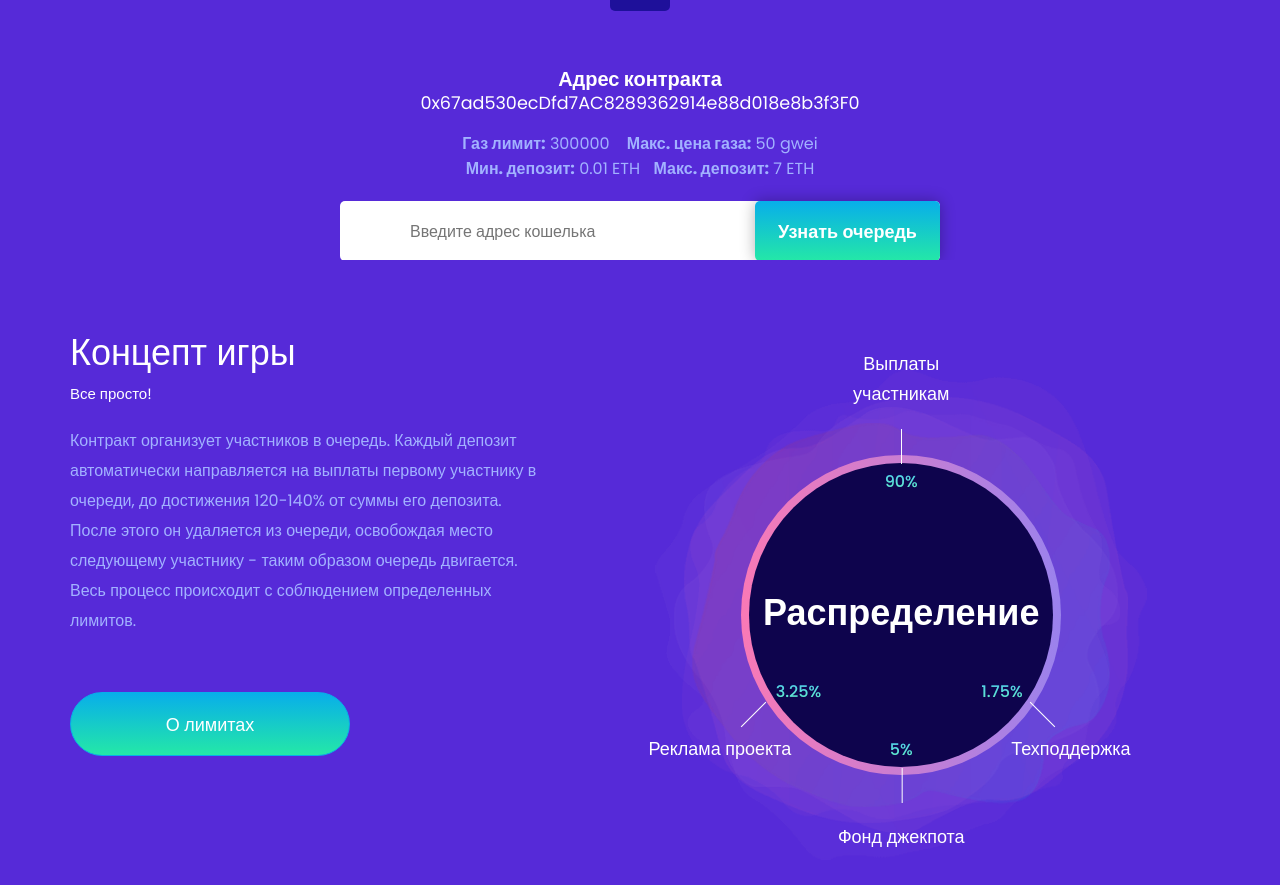
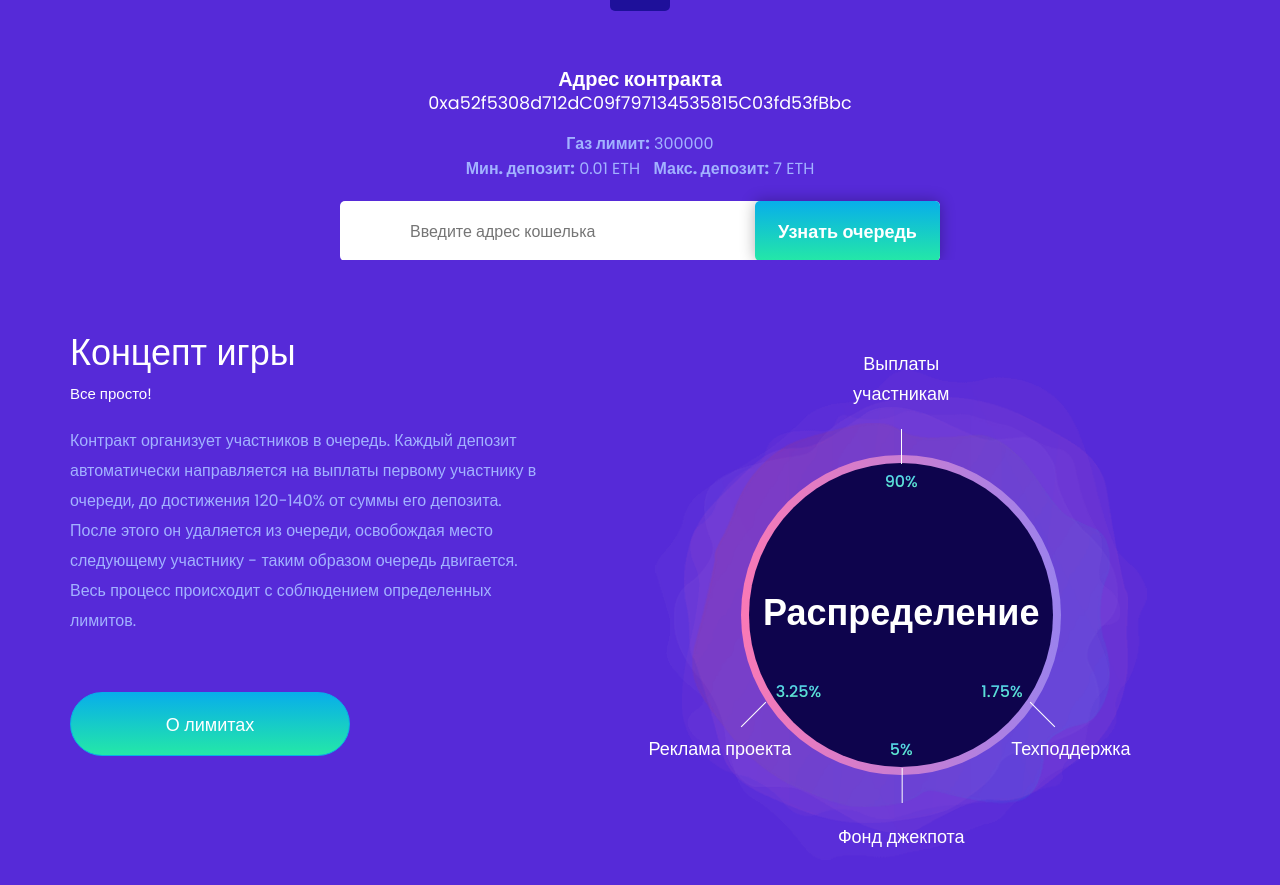
Before and after one commit to BestMultiplier/BestMultiplier.github.io, a plain HTML site: page ru/index.html in a window 1280 px wide. Shown: the part 1414-2299 px from the top of the page. Drawn offline with nearby package versions, Linux system fonts and the light colour scheme; a script that the page names is missing.

Commit message:
Update index.html

```diff
--- a/ru/index.html
+++ b/ru/index.html
@@ -159,7 +159,7 @@
                 <div class="intro-text">
                     <h1>Best Multiplier - высокодоходная финансовая игра</h1>
                     <p>Честный, полностью автоматизированный смарт-контракт быстрой очереди с системой джекпота.<br>С открытым исходным кодом</p>
-                    <a target="_blank" href="https://etherscan.io/address/0x67ad530ecDfd7AC8289362914e88d018e8b3f3F0" style="text-transform: none; margin-top: 20px; padding: 0 20px;" class="btn btn-default btn-default-style">Посмотреть на etherscan</a>
+                    <a target="_blank" href="https://etherscan.io/address/0xa52f5308d712dC09f797134535815C03fd53fBbc" style="text-transform: none; margin-top: 20px; padding: 0 20px;" class="btn btn-default btn-default-style">Посмотреть на etherscan</a>
                     <!--<a target="_blank" style="opacity: 0.5; text-transform: none; margin-top: 20px; padding: 0 20px;" class="btn btn-default btn-default-style">Посмотреть на etherscan</a>-->
                 </div>
             </div>
@@ -246,9 +246,9 @@
                     <div class="subscribe-form">
                         <div class="sub-title">
                             <h5><b>Адрес контракта</b></h5>
-                            <a style="color: white" target="_blank" href="https://etherscan.io/address/0x67ad530ecDfd7AC8289362914e88d018e8b3f3F0" id="address">0x67ad530ecDfd7AC8289362914e88d018e8b3f3F0</a>
+                            <a style="color: white" target="_blank" href="https://etherscan.io/address/0xa52f5308d712dC09f797134535815C03fd53fBbc" id="address">0xa52f5308d712dC09f797134535815C03fd53fBbc</a>
                             <p>
-                                <b>Газ лимит:</b> 300000&nbsp;&nbsp;&nbsp;&nbsp;<b>Макс. цена газа:</b> 50 gwei<br><b>Мин. депозит:</b> 0.01 ETH<b>&nbsp;&nbsp;&nbsp;&nbsp;Макс. депозит:</b> 7 ETH<br>
+                                <b>Газ лимит:</b> 300000<br><b>Мин. депозит:</b> 0.01 ETH<b>&nbsp;&nbsp;&nbsp;&nbsp;Макс. депозит:</b> 7 ETH<br>
                             </p>
                         </div>
                         <form id="form-deposit" style="display: none; margin-top: 20px;">
@@ -550,7 +550,7 @@
                 <li class="nav-item"><a target="_blank" href="https://t.me/bestMultiplier"><i class="fab fa-telegram-plane"></i></a></li>
                 <li class="nav-item"><a target="_blank" href="https://goo.gl/QeGpaJ"><i class="fab fa-youtube"></i></a></li>
                 <li class="nav-item"><a target="_blank" href="https://bitcointalk.org/index.php?topic=5065642.0"><i class="fab fa-btc"></i></a></li>
-                <li class="nav-item"><a target="_blank" href="https://scmonit.com/address/0x67ad530ecDfd7AC8289362914e88d018e8b3f3F0"><i class="fa fa-chart-line"></i></a></li>
+                <li class="nav-item"><a target="_blank" href="https://scmonit.com/address/0xa52f5308d712dC09f797134535815C03fd53fBbc"><i class="fa fa-chart-line"></i></a></li>
                 <li class="nav-item"><a target="_blank" href="https://tglink.ru/prodengiblog"><i class="fa fa-handshake"></i></a></li>
             </ul>
         </div>
@@ -576,7 +576,7 @@
 
     <script>
 
-        var address = "0x67ad530ecDfd7AC8289362914e88d018e8b3f3F0";
+        var address = "0xa52f5308d712dC09f797134535815C03fd53fBbc";
 
         lang = {
             metamask: {
```
